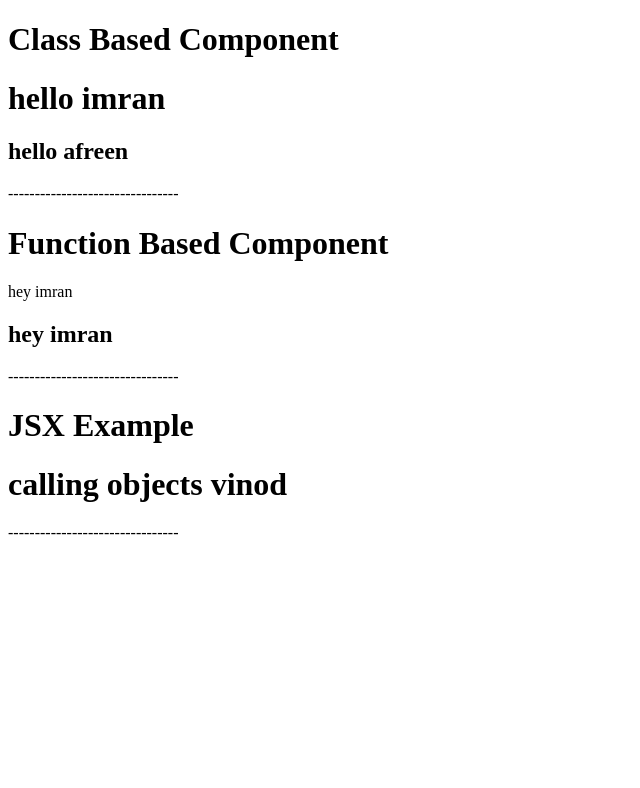
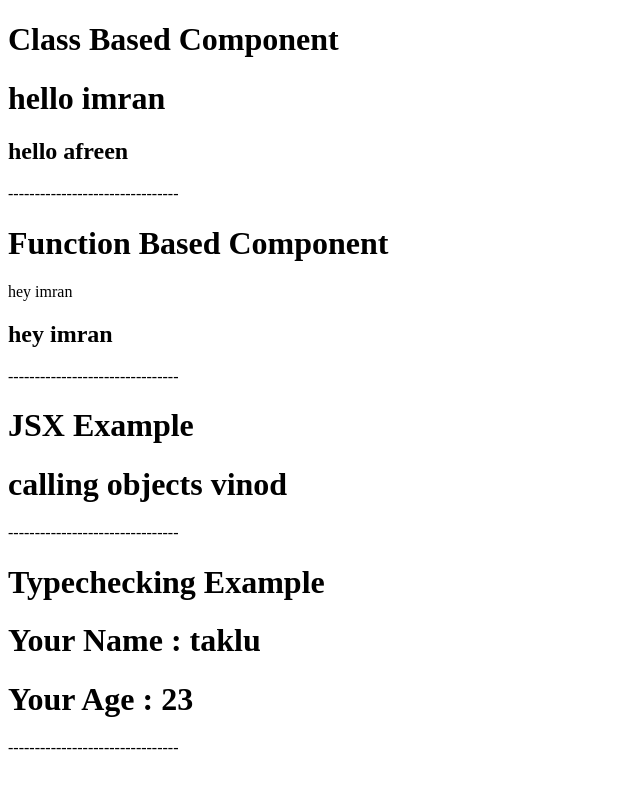
Before and after one commit to imranworkspace/react_app, a React (Create React App) app: page / in a window 1280 px wide. Shown: the top 788 px of the page, without its empty margins (0-640 px from the left). Built offline with nearby package versions, Linux system fonts and the light colour scheme.

Commit message:
Typechecking chk type of varialble ,required field and default value

```diff
--- a/package.json
+++ b/package.json
@@ -6,6 +6,7 @@
     "@testing-library/jest-dom": "^5.17.0",
     "@testing-library/react": "^13.4.0",
     "@testing-library/user-event": "^13.5.0",
+    "prop-types": "^15.8.1",
     "react": "^18.2.0",
     "react-dom": "^18.2.0",
     "react-scripts": "5.0.1",
--- a/src/App.js
+++ b/src/App.js
@@ -5,6 +5,7 @@ import Students from "./mycomponents/Students";
 
 // for jsx
 import e1 from "./mycomponents/JSX_ex";
+import Typechecking from "./mycomponents/Typechecking_ex";
 
 function App() {
   return (
@@ -20,6 +21,9 @@ function App() {
         <h1>JSX Example</h1>
         <p>{e1}</p>
         <p>--------------------------------</p>
+        <h1>Typechecking Example</h1>
+        <Typechecking name='taklu' age={23} />
+        <p>--------------------------------</p>
     </>
   );
 }
--- /dev/null
+++ b/src/mycomponents/Typechecking_ex.js
@@ -0,0 +1,27 @@
+import { Component } from "react";
+import PropTypes from 'prop-types';
+
+class Typechecking extends Component{
+    render(){
+        return (
+            <>
+            <h1>Your Name : {this.props.name} </h1>
+            <h1>Your Age : {this.props.age}</h1>
+        </>
+        )
+
+    }
+}
+
+Typechecking.pt = {
+    name:PropTypes.string.isRequired,
+    roll:PropTypes.number.isRequired
+    // age:pt.age
+}
+
+Typechecking.defaultProps = {
+    name:'Geekyshows',
+    age:20
+}
+
+export default Typechecking
```
Also changed, not shown: 1 other file (tests, documents, lock files or other folders).
